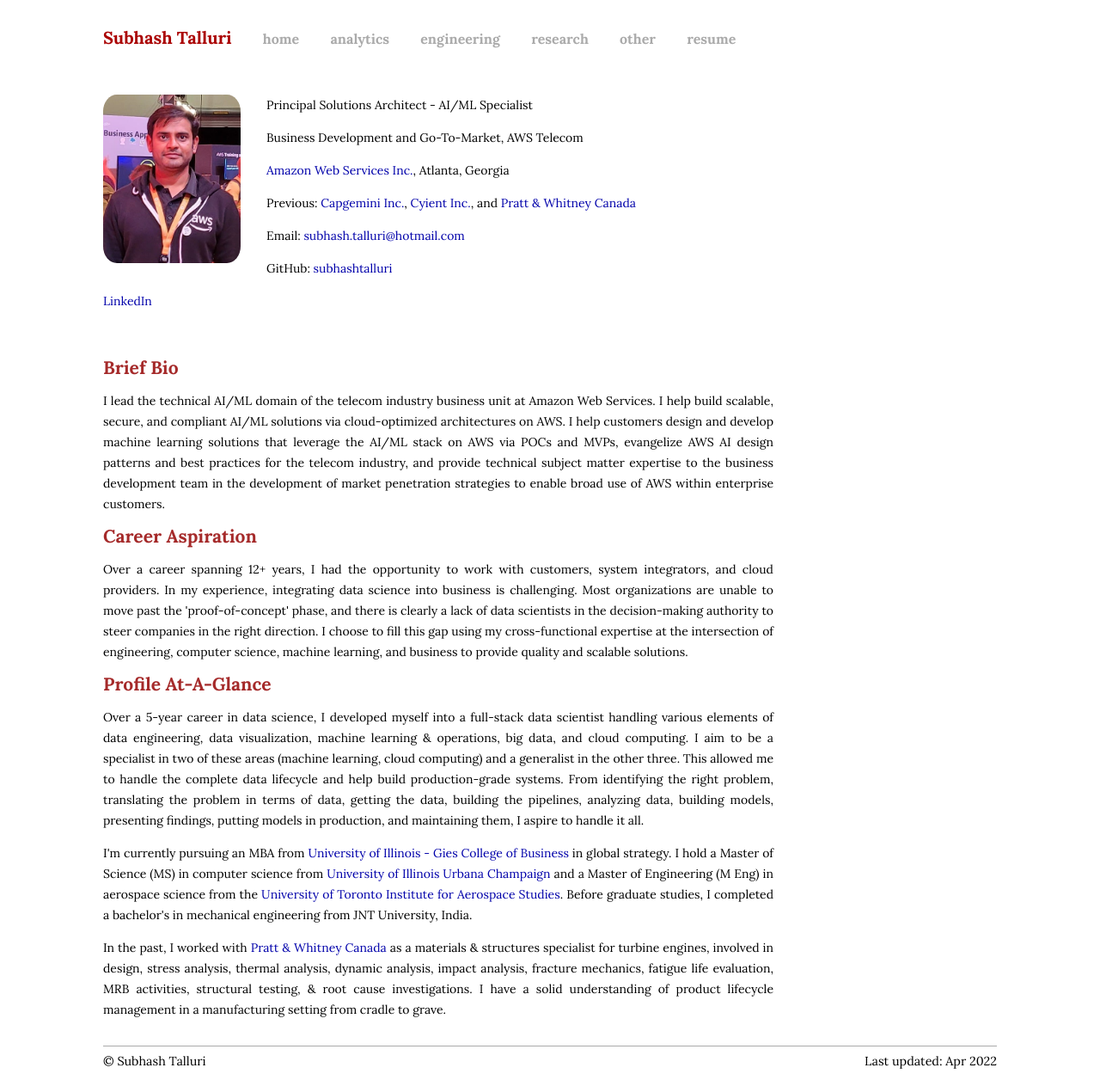
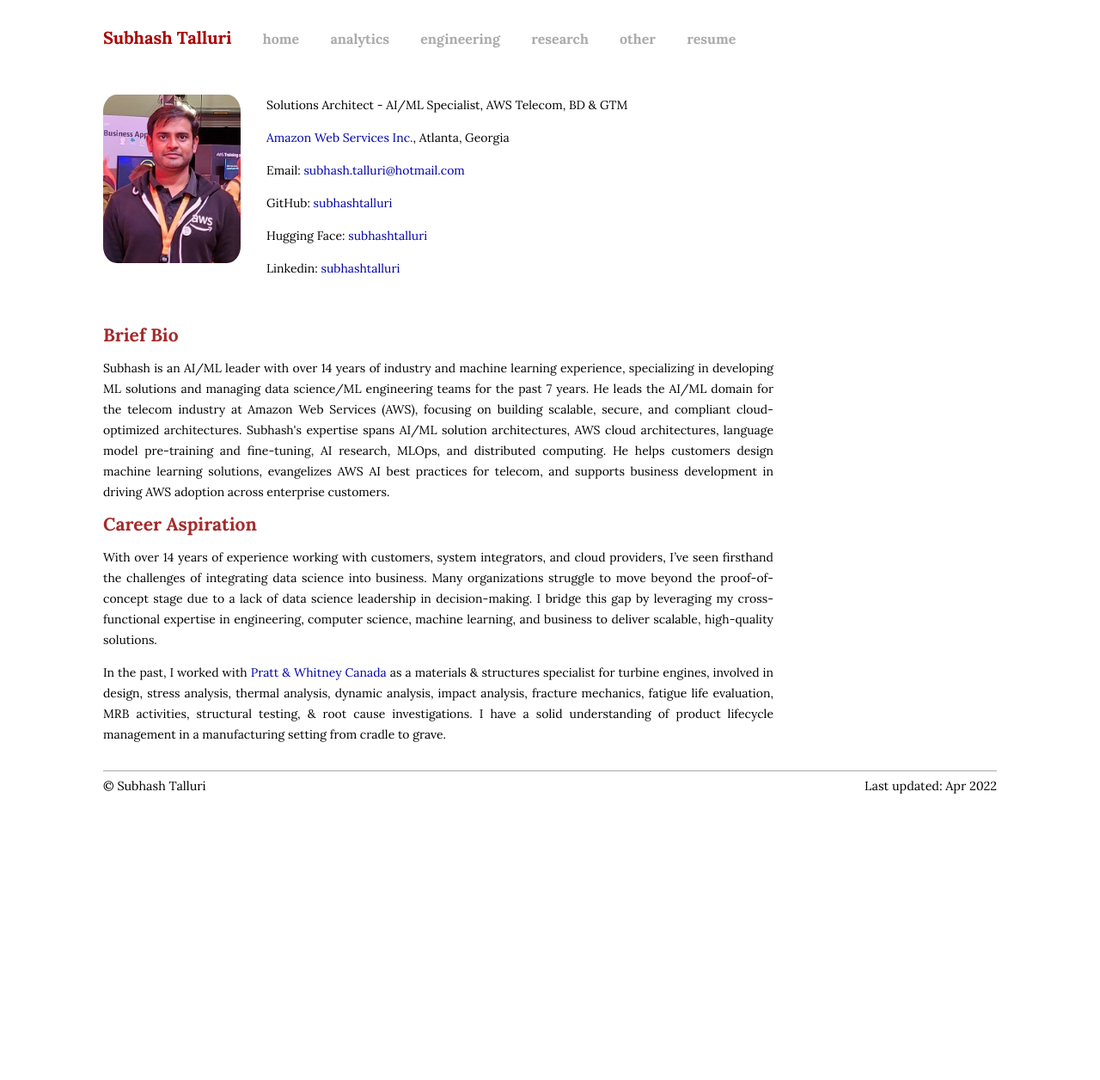
Before and after one commit to subhashtalluri/subhashtalluri.github.io, a Jekyll site: the page built from index.md, in a window 1280 px wide. Shown: the whole page at 86% size. Built offline with Jekyll 4.4.1, drawn with Linux system fonts in a browser that asks for light colours; after the commit the page ends 936 px from its top, so only the background shows below that.

Commit message:
update home page

```diff
--- a/_layouts/home.html
+++ b/_layouts/home.html
@@ -12,27 +12,21 @@
                             <img src="/assets/me.jpg" alt="Subhash Talluri" style="width: 160px; height: 196px; border-radius: 10%;">
                         </div>
                         <div class="contact">
-                            <p>Principal Solutions Architect - AI/ML Specialist</p>
-                            <p>Business Development and Go-To-Market, AWS Telecom</p>
+                            <p>Solutions Architect - AI/ML Specialist, AWS Telecom, BD & GTM</p>
                             <p><a href="https://aws.amazon.com/">Amazon Web Services Inc.</a>, Atlanta, Georgia</p>
-                            <p>Previous: <a href="http://www.capgemini.com/">Capgemini Inc.</a>, <a href="http://www.cyient.com/">Cyient Inc.</a>, and <a href="http://www.pwc.ca/">Pratt & Whitney Canada</a></p>
                             <p>Email: <a href="mailto:subhash.talluri@outlook.com">subhash.talluri@hotmail.com</a></p>
                             <p>GitHub: <a href="https://github.com/subhashtalluri">subhashtalluri</a></p>
-                            <p><a href="https://www.linkedin.com/in/subhashtalluri/">LinkedIn</a></p>
+                            <p>Hugging Face: <a href="https://huggingface.co/subhashtalluri">subhashtalluri</a></p>
+                            <p>Linkedin: <a href="https://www.linkedin.com/in/subhashtalluri/">subhashtalluri</a></p>
                         </div>
                     </div>
 
                     <div class="homecontent">
                         <h2 style="color: brown;">Brief Bio</h2>
-                        <p>I lead the technical AI/ML domain of the telecom industry business unit at Amazon Web Services. I help build scalable, secure, and compliant AI/ML solutions via cloud-optimized architectures on AWS. I help customers design and develop machine learning solutions that leverage the AI/ML stack on AWS via POCs and MVPs, evangelize AWS AI design patterns and best practices for the telecom industry, and provide technical subject matter expertise to the business development team in the development of market penetration strategies to enable broad use of AWS within enterprise customers.</p>
+                        <p>Subhash is an AI/ML leader with over 14 years of industry and machine learning experience, specializing in developing ML solutions and managing data science/ML engineering teams for the past 7 years. He leads the AI/ML domain for the telecom industry at Amazon Web Services (AWS), focusing on building scalable, secure, and compliant cloud-optimized architectures. Subhash's expertise spans AI/ML solution architectures, AWS cloud architectures, language model pre-training and fine-tuning, AI research, MLOps, and distributed computing. He helps customers design machine learning solutions, evangelizes AWS AI best practices for telecom, and supports business development in driving AWS adoption across enterprise customers.</p>
 
                         <h2 style="color: brown;">Career Aspiration</h2>
-                        <p>Over a career spanning 12+ years, I had the opportunity to work with customers, system integrators, and cloud providers. In my experience, integrating data science into business is challenging. Most organizations are unable to move past the 'proof-of-concept' phase, and there is clearly a lack of data scientists in the decision-making authority to steer companies in the right direction. I choose to fill this gap using my cross-functional expertise at the intersection of engineering, computer science, machine learning, and business to provide quality and scalable solutions.</p>
-
-                        <h2 style="color: brown;">Profile At-A-Glance</h2>
-                        <p>Over a 5-year career in data science, I developed myself into a full-stack data scientist handling various elements of data engineering, data visualization, machine learning & operations, big data, and cloud computing. I aim to be a specialist in two of these areas (machine learning, cloud computing) and a generalist in the other three. This allowed me to handle the complete data lifecycle and help build production-grade systems. From identifying the right problem, translating the problem in terms of data, getting the data, building the pipelines, analyzing data, building models, presenting findings, putting models in production, and maintaining them, I aspire to handle it all.</p>
-
-                        <p>I'm currently pursuing an MBA from <a href="https://giesbusiness.illinois.edu/">University of Illinois - Gies College of Business</a> in global strategy. I hold a Master of Science (MS) in computer science from <a href="http://illinois.edu/">University of Illinois Urbana Champaign</a> and a Master of Engineering (M Eng) in aerospace science from the <a href="http://www.utias.utoronto.ca/">University of Toronto Institute for Aerospace Studies</a>. Before graduate studies, I completed a bachelor's in mechanical engineering from JNT University, India.</p>
+                        <p>With over 14 years of experience working with customers, system integrators, and cloud providers, I’ve seen firsthand the challenges of integrating data science into business. Many organizations struggle to move beyond the proof-of-concept stage due to a lack of data science leadership in decision-making. I bridge this gap by leveraging my cross-functional expertise in engineering, computer science, machine learning, and business to deliver scalable, high-quality solutions.</p>
 
                         <p>In the past, I worked with <a href="http://www.pwc.ca/">Pratt & Whitney Canada</a> as a materials & structures specialist for turbine engines, involved in design, stress analysis, thermal analysis, dynamic analysis, impact analysis, fracture mechanics, fatigue life evaluation, MRB activities, structural testing, & root cause investigations. I have a solid understanding of product lifecycle management in a manufacturing setting from cradle to grave.</p>
                     </div>
```
